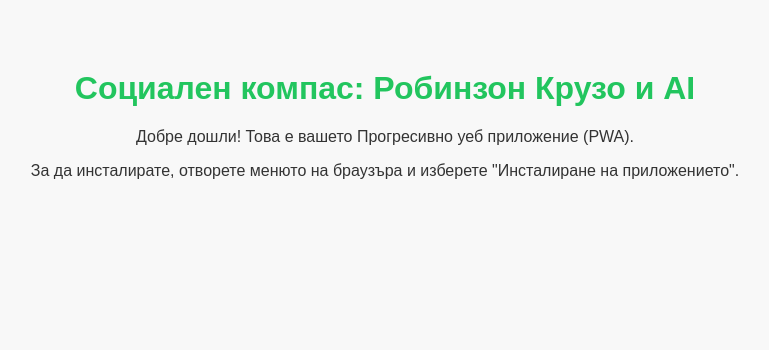
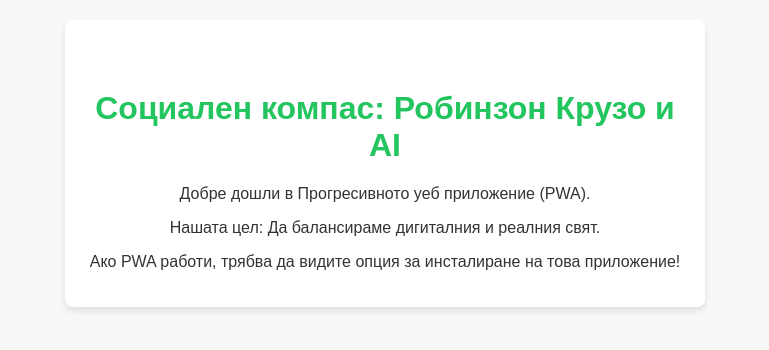
Before and after one commit to DiGeNik/Social-Compas-PWA, a plain HTML site: page index.html in a window 1280 px wide. Shown: the whole page, without its empty margins (255-1024 px from the left). Drawn offline with Linux system fonts and the light colour scheme.

Commit message:
Modify index.html for PWA and content structure
Updated the title and added a container for content. Refactored service worker registration script.

```diff
--- a/index.html
+++ b/index.html
@@ -3,13 +3,13 @@
 <head>
     <meta charset="UTF-8">
     <meta name="viewport" content="width=device-width, initial-scale=1.0">
-    <title>Социален компас</title>
+    <title>Социален компас: Робинзон Крузо и AI</title>
+
+    <meta name="theme-color" content="#22c55e">
 
     <link rel="manifest" href="./manifest.webmanifest">
 
-    <meta name="theme-color" content="#22c55e">
-
-    <link rel="apple-touch-icon" href="/icon-192.png">
+    <link rel="apple-touch-icon" href="./icon-192.png">
 
     <style>
         body {
@@ -24,27 +24,38 @@
             color: #22c55e;
             margin-top: 50px;
         }
+        .container {
+            max-width: 600px;
+            margin: 0 auto;
+            padding: 20px;
+            background-color: #fff;
+            border-radius: 8px;
+            box-shadow: 0 4px 6px rgba(0,0,0,0.1);
+        }
     </style>
 </head>
+<body>
+    <div class="container">
+        <h1>Социален компас: Робинзон Крузо и AI</h1>
+        <p>Добре дошли в Прогресивното уеб приложение (PWA).</p>
+        <p>Нашата цел: Да балансираме дигиталния и реалния свят.</p>
+        <p>Ако PWA работи, трябва да видите опция за инсталиране на това приложение!</p>
+    </div>
+
     <script>
         if ('serviceWorker' in navigator) {
           window.addEventListener('load', () => {
-        // !!! КОРЕКЦИЯ: Пътят ТРЯБВА да съответства на структурата на GitHub Pages
-        // /social-compas-pwa/ е името на вашето хранилище
-        navigator.serviceWorker.register('/social-compas-pwa/sw.js')
+            // КОРЕКЦИЯ: Използва се двойният път за успешно зареждане от GitHub Pages
+            navigator.serviceWorker.register('/Social-Compas-PWA/Social-Compas-PWA/sw.js')
               .then(registration => {
                 console.log('Service Worker регистриран успешно:', registration.scope);
               })
               .catch(error => {
+                // Трябва да видите тази грешка в конзолата, ако нещо е грешно
                 console.log('Грешка при регистрация на Service Worker:', error);
               });
           });
         }
     </script>
-    <body>
-    <h1>Социален компас: Робинзон Крузо и AI</h1>
-    <p>Добре дошли! Това е вашето Прогресивно уеб приложение (PWA).</p>
-    <p>За да инсталирате, отворете менюто на браузъра и изберете "Инсталиране на приложението".</p>
-
 </body>
 </html>
```
Lines whose indentation alone changed are shown as unchanged.
